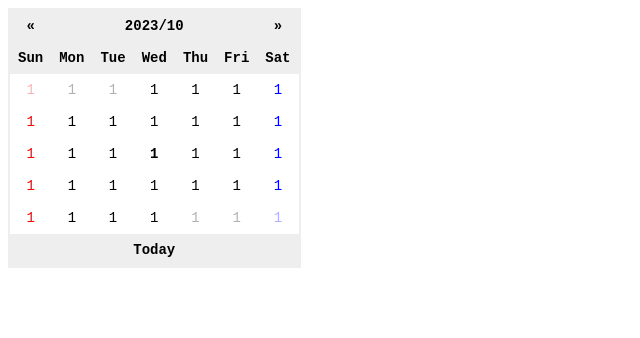
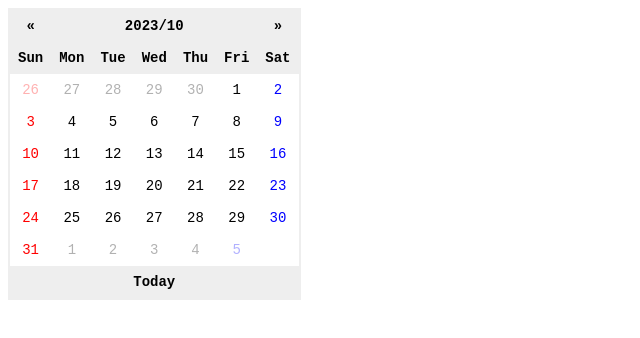
Before and after one commit to nata1228/JS_calendar, a plain HTML site: page index.html in a window 1280 px wide. Shown: the whole page, without its empty margins (0-640 px from the left). Drawn offline with Linux system fonts and the light colour scheme.

Commit message:
tbodyを変更しました

```diff
--- a/index.html
+++ b/index.html
@@ -27,51 +27,7 @@
             </tr>
         </thead>
         <tbody>
-            <tr>
-                <td class="disabled">1</td>
-                <td class="disabled">1</td>
-                <td class="disabled">1</td>
-                <td>1</td>
-                <td>1</td>
-                <td>1</td>
-                <td>1</td>
-            </tr>
-            <tr>
-                <td>1</td>
-                <td>1</td>
-                <td>1</td>
-                <td>1</td>
-                <td>1</td>
-                <td>1</td>
-                <td>1</td>
-            </tr>
-            <tr>
-                <td>1</td>
-                <td>1</td>
-                <td>1</td>
-                <td class="today">1</td>
-                <td>1</td>
-                <td>1</td>
-                <td>1</td>
-            </tr>
-            <tr>
-                <td>1</td>
-                <td>1</td>
-                <td>1</td>
-                <td>1</td>
-                <td>1</td>
-                <td>1</td>
-                <td>1</td>
-            </tr>
-            <tr>
-                <td>1</td>
-                <td>1</td>
-                <td>1</td>
-                <td>1</td>
-                <td class="disabled">1</td>
-                <td class="disabled">1</td>
-                <td class="disabled">1</td>
-            </tr>
+
         </tbody>
         <tfoot>
             <tr>
@@ -79,6 +35,8 @@
             </tr>
         </tfoot>
     </table>
+
+    <script src="js/main.js"></script>
 </body>
 
 </html>
```
